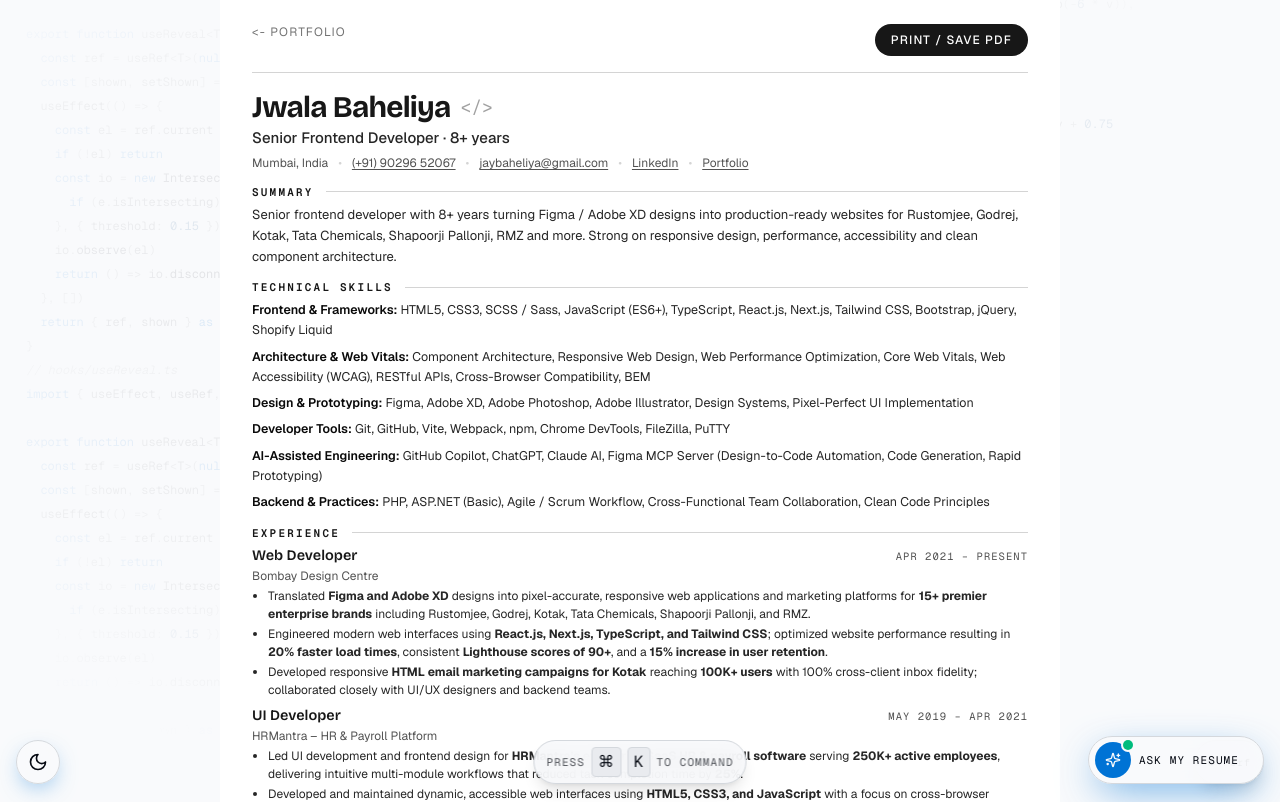
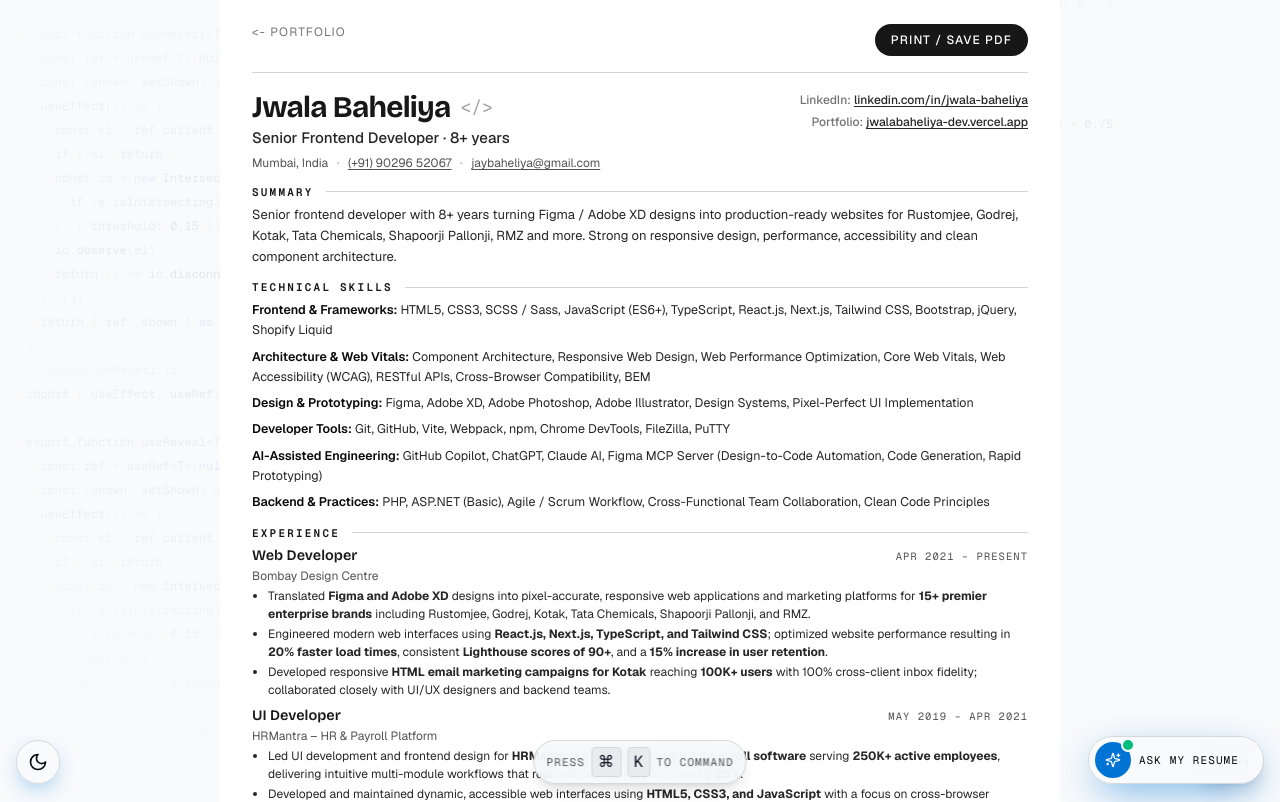
Before and after one commit to jaybaheliya/jwalabaheliya.dev, a Next.js app: page /resume in a window 1280 px wide. Shown: the top 802 px of the page. Built offline with nearby package versions, Linux system fonts and the light colour scheme.

Commit message:
layout(resume): position LinkedIn and Portfolio opposite name and title

```diff
--- a/app/resume/_source.tsx
+++ b/app/resume/_source.tsx
@@ -22,23 +22,46 @@
         </button>
       </div>
 
-      <header className="mb-3">
+      <header className="mb-3 flex flex-col sm:flex-row sm:items-start justify-between gap-4">
+        <div>
           <div className="flex items-center gap-2.5">
             <h1 className="font-display text-3xl font-bold tracking-tight">Jwala Baheliya</h1>
             <span className="font-mono text-lg text-neutral-400">&lt;/&gt;</span>
           </div>
           <p className="mt-0.5 text-[15px] font-medium text-neutral-800">Senior Frontend Developer · 8+ years</p>
-        <p className="mt-1 flex flex-wrap items-center gap-x-2.5 text-[12px] text-neutral-600">
+          <p className="mt-1 flex flex-wrap items-center gap-x-2 text-[12px] text-neutral-600">
             <span>Mumbai, India</span>
             <span className="text-neutral-300">•</span>
             <a className="underline underline-offset-2 hover:text-neutral-900" href="tel:+919029652067">(+91) 90296 52067</a>
             <span className="text-neutral-300">•</span>
             <a className="underline underline-offset-2 hover:text-neutral-900" href="mailto:jaybaheliya@gmail.com">jaybaheliya@gmail.com</a>
-          <span className="text-neutral-300">•</span>
-          <a className="underline underline-offset-2 hover:text-neutral-900" href="https://www.linkedin.com/in/jwala-baheliya-a82a5411b/" target="_blank" rel="noreferrer">LinkedIn</a>
-          <span className="text-neutral-300">•</span>
-          <a className="underline underline-offset-2 hover:text-neutral-900" href="https://jwalabaheliya-dev.vercel.app/" target="_blank" rel="noreferrer">Portfolio</a>
           </p>
+        </div>
+
+        <div className="flex flex-col sm:items-end justify-center text-left sm:text-right text-[12px] shrink-0 pt-0.5 space-y-1">
+          <div>
+            <span className="text-neutral-500 font-medium">LinkedIn: </span>
+            <a
+              className="underline underline-offset-2 hover:text-neutral-900 font-medium text-neutral-800"
+              href="https://www.linkedin.com/in/jwala-baheliya-a82a5411b/"
+              target="_blank"
+              rel="noreferrer"
+            >
+              linkedin.com/in/jwala-baheliya
+            </a>
+          </div>
+          <div>
+            <span className="text-neutral-500 font-medium">Portfolio: </span>
+            <a
+              className="underline underline-offset-2 hover:text-neutral-900 font-medium text-neutral-800"
+              href="https://jwalabaheliya-dev.vercel.app/"
+              target="_blank"
+              rel="noreferrer"
+            >
+              jwalabaheliya-dev.vercel.app
+            </a>
+          </div>
+        </div>
       </header>
 
       <Section title="Summary">
```
Lines whose indentation alone changed are shown as unchanged.
